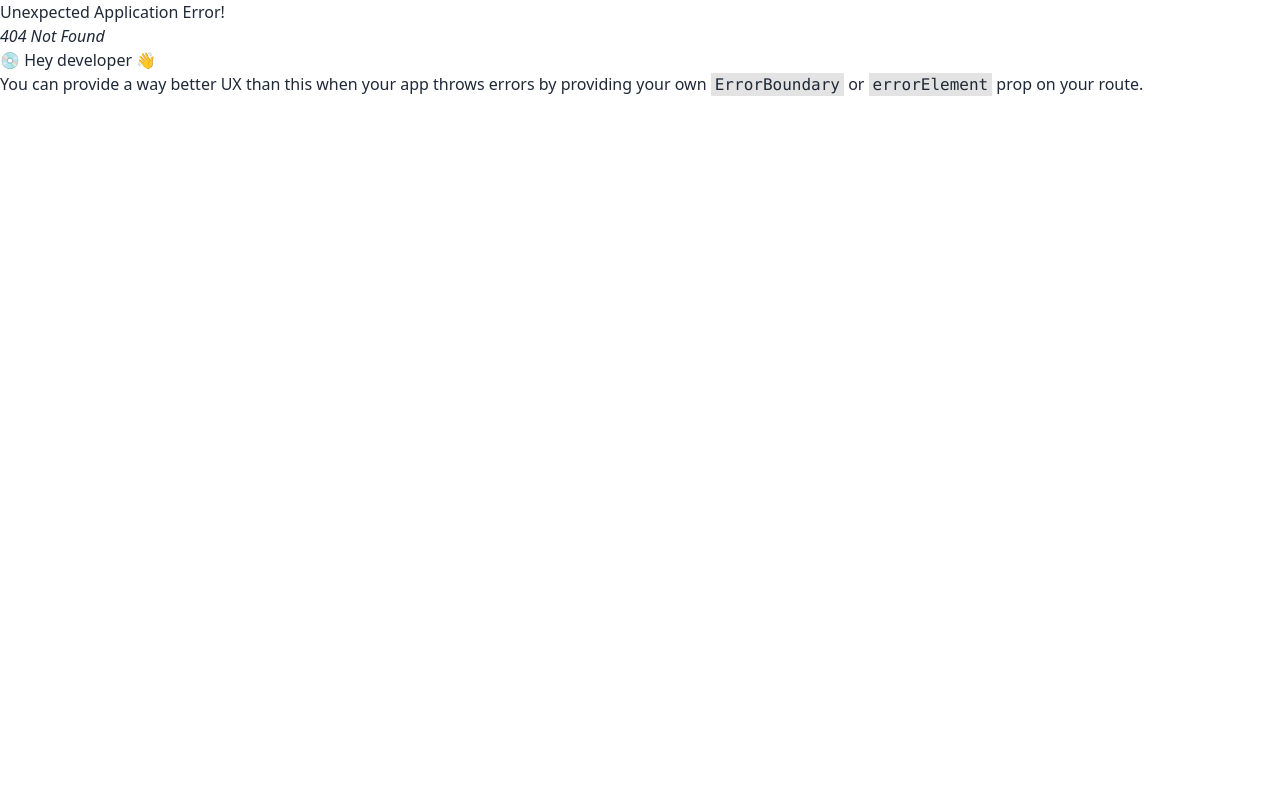
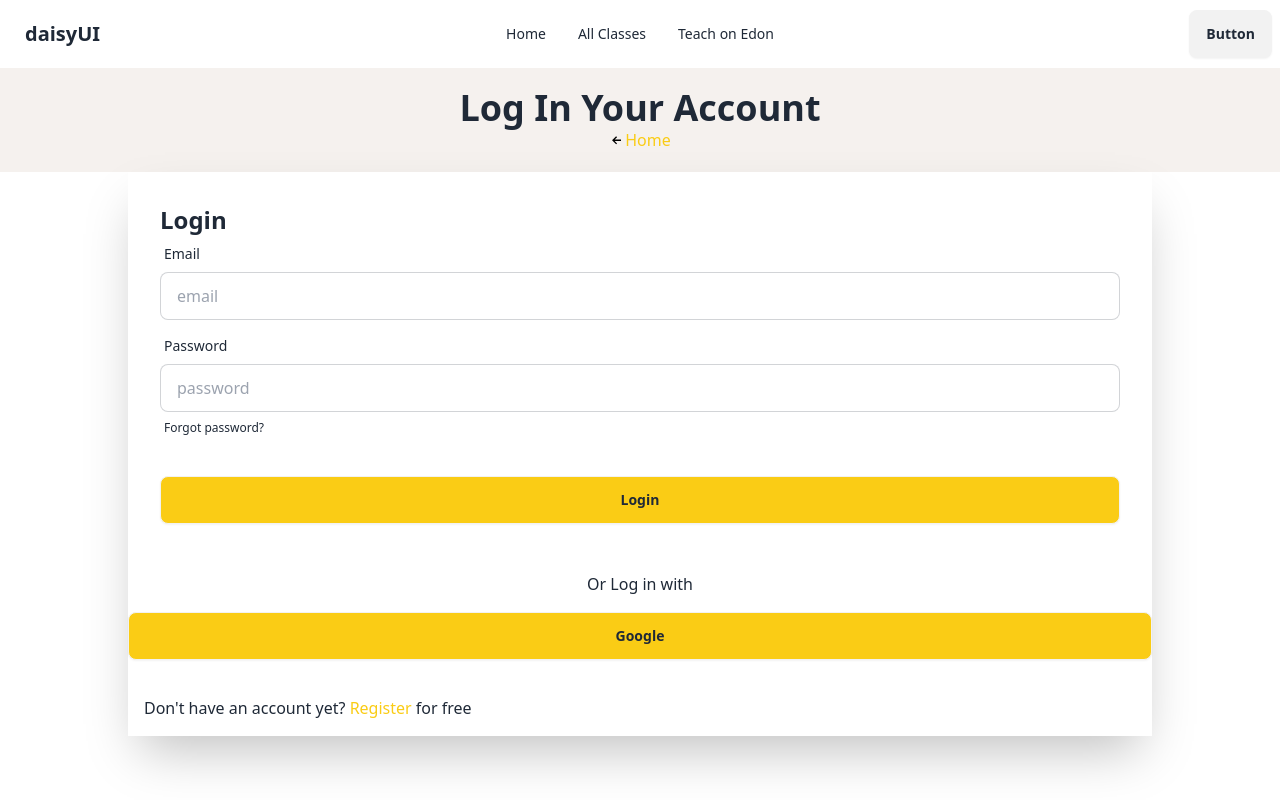
Before and after one commit to Foysal432/First-Job-task, a React (Vite) app: page /login in a window 1280 px wide. Before the commit this address had no page. Built offline with nearby package versions, Linux system fonts and the light colour scheme.

Commit message:
added login and register from

```diff
--- a/package.json
+++ b/package.json
@@ -14,6 +14,7 @@
     "match-sorter": "^6.3.1",
     "react": "^18.2.0",
     "react-dom": "^18.2.0",
+    "react-icons": "^4.12.0",
     "react-router-dom": "^6.21.0",
     "sort-by": "^1.2.0"
   },
--- a/src/Components/Banner.jsx
+++ b/src/Components/Banner.jsx
@@ -4,7 +4,7 @@ const Banner = () => {
     return(
         <div>
             <img src="https://i.ibb.co/C9XFLCH/White-Blue-Professional-Website-Developer-Linked-In-Banner.png" alt="Task Management" />
-            <NavLink><button className="btn -mt-20 ml-20 bg-yellow-300">Let’s Explore</button></NavLink>
+            <NavLink to='/login'><button className="btn -mt-20 ml-20 bg-yellow-300">Let’s Explore</button></NavLink>
         </div>
     )}
 export default Banner;
--- a/src/Layout/Main.jsx
+++ b/src/Layout/Main.jsx
@@ -1,3 +1,4 @@
+import { Outlet } from "react-router-dom";
 import Navbar from "../Navbar";
 import Home from "../Page/Home";
 
@@ -5,7 +6,7 @@ const Main = () => {
     return(
         <div>
              <Navbar></Navbar>
-             <Home></Home>
+             <Outlet></Outlet>
         </div>
     )}
 export default Main;
--- /dev/null
+++ b/src/Page/Login/Login.jsx
@@ -0,0 +1,55 @@
+import { Link } from "react-router-dom";
+import { GrFormPreviousLink } from "react-icons/gr";
+
+const Login = () => {
+    return(
+        <div>
+            <div className="text-center bg-[#F5F1EE] py-5">
+                <p className="text-4xl font-bold "> Log In Your Account</p>
+                <Link to={'/'}>
+                    <div className="flex justify-center items-center text-yellow-400">
+                        <GrFormPreviousLink />
+                        <button> Home</button>
+                    </div>
+                </Link>
+            </div>
+            {/* login */}
+            <div>
+                <div className=" w-4/5 mx-auto">
+                    <div className="">
+                        <div className="shadow-2xl ">
+                            <form  className="card-body">
+                                <div className="form-control">
+                                    <p className="text-2xl font-bold">Login</p>
+                                    <label className="label">
+                                        <span className="label-text">Email</span>
+                                    </label>
+                                    <input name="email" type="email" placeholder="email" className="input input-bordered" required />
+                                </div>
+                                <div className="form-control">
+                                    <label className="label">
+                                        <span className="label-text">Password</span>
+                                    </label>
+                                    <input name="password" type="password" placeholder="password" className="input input-bordered" required />
+                                    <label className="label">
+                                        <a href="#" className="label-text-alt link link-hover">Forgot password?</a>
+                                    </label>
+                                </div>
+                                <div className="form-control mt-6">
+                                    <button className="btn bg-yellow-400">Login</button>
+                                </div>
+                            </form>
+                        <div className="text-center py-5 pt-0">
+                        <p className="text-center my-4">Or Log in with</p>
+                            <div>
+                                <button  className="btn w-full bg-yellow-400">Google</button>
+                            </div>
+                        </div>
+                        <p className="p-4">Don't have an account yet? <Link className="text-yellow-400" to={'/register'}>Register</Link> for free</p>
+                        </div>
+                    </div>
+                </div>
+            </div>
+        </div>
+    )}
+export default Login;
--- /dev/null
+++ b/src/Page/Register/Register.jsx
@@ -0,0 +1,65 @@
+import { GrFormPreviousLink } from "react-icons/gr";
+import { Link } from "react-router-dom";
+const Register = () => {
+    return(
+        <div>
+        <div className="text-center bg-[#F5F1EE] py-5">
+            <p className="text-4xl font-bold "> Create Your Account </p>
+            <Link to={'/'}>
+                <div className="flex justify-center items-center text-yellow-400">
+                    <GrFormPreviousLink />
+                    <button> Home</button>
+                </div>
+            </Link>
+        </div>
+        {/* register */}
+        <div>
+            <div className=" w-4/5 mx-auto">
+                <div className="">
+                    <div className="shadow-2xl ">
+                        <form  className="card-body">
+                            <div className="form-control">
+                                <h1 className="text-2xl font-bold">Register</h1>
+                                <label className="label">
+                                    <span className="label-text">Name</span>
+                                </label>
+                                <input type="text" name="name" placeholder="Your Name" className="input input-bordered" required />
+                            </div>
+                            <div className="form-control">
+                                <label className="label">
+                                    <span className="label-text">Email</span>
+                                </label>
+                                <input type="Email" name="email" placeholder="Your Email" className="input input-bordered" required />
+                            </div>
+                            <div className="form-control">
+                                <label className="label">
+                                    <span className="label-text">Password</span>
+                                </label>
+                                <input type="password" name="password" placeholder="Your Password" className="input input-bordered" required />
+                            </div>
+                            <div className="form-control">
+                                <label className="label">
+                                    <span className="label-text">Phone</span>
+                                </label>
+                                <input type="text" name="number" placeholder="Your Phone Number" className="input input-bordered" required />
+                            </div>
+                            <div className="form-control">
+
+                            </div>
+                            <div className="form-control">
+                                <label className="label">
+                                    <span className="label-text">Photo</span>
+                                </label>
+                                <input type="text" name="photo" placeholder="URL" className="input input-bordered" required />
+                            </div>
+                            <div className="form-control mt-6">
+                                <button type="submit" className="btn bg-yellow-400">Register</button>
+                            </div>
+                        </form>
+                    </div>
+                </div>
+            </div>
+        </div>
+    </div>
+    )}
+export default Register;
```
Also changed, not shown: src/main.jsx (+16 -0 lines), 1 other file (tests, documents, lock files or other folders).
